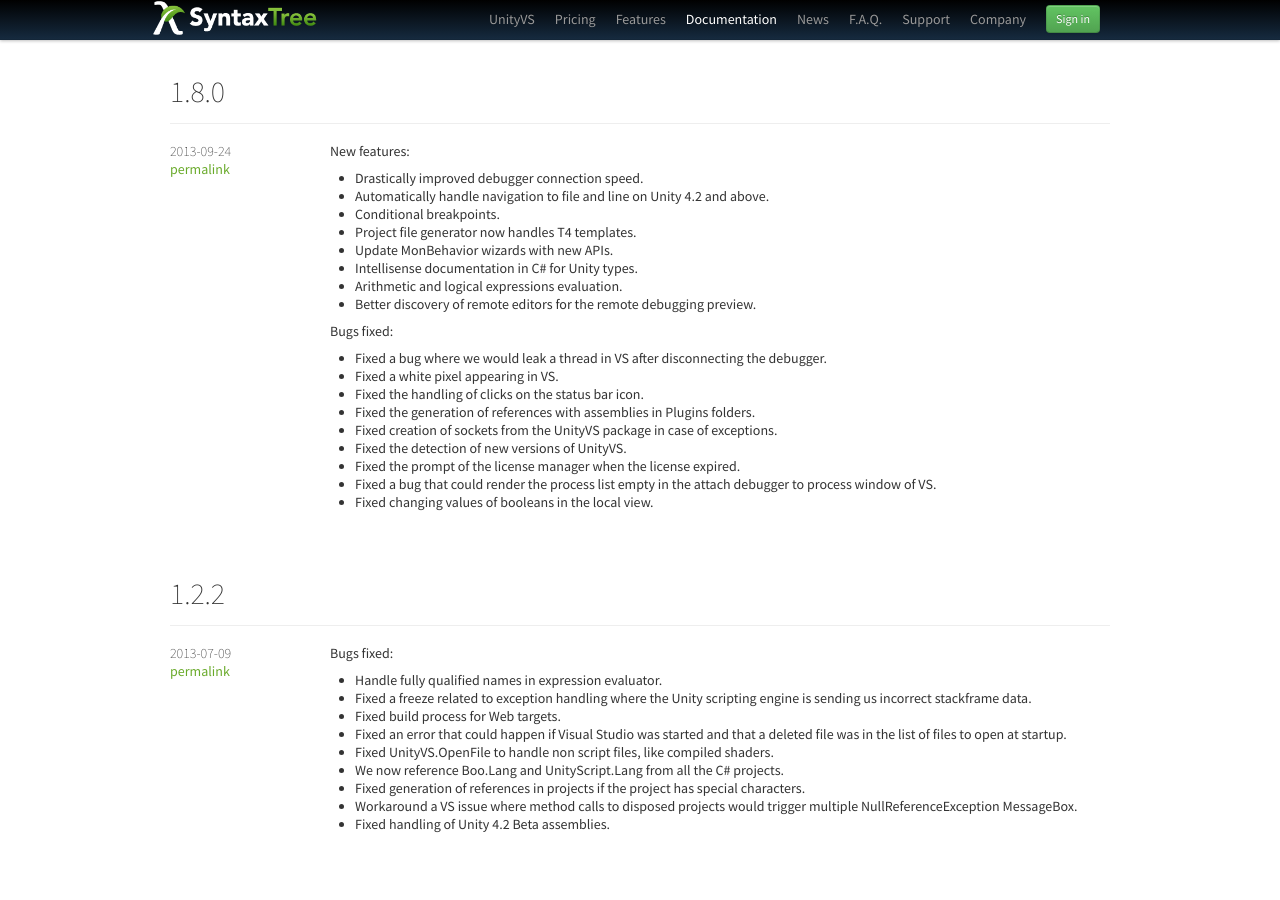
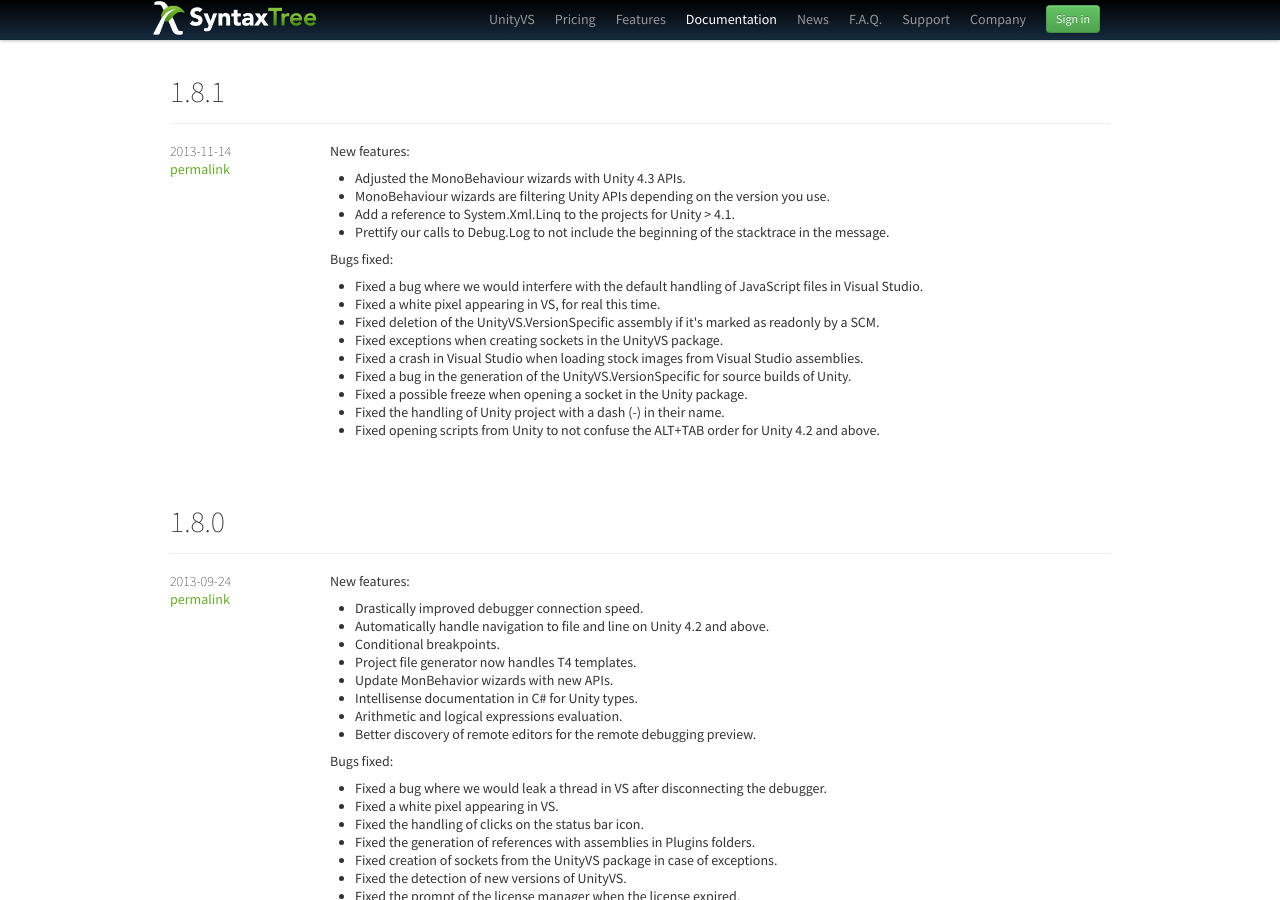
Before and after one commit to syntaxtree/unityvs.com, a Jekyll site: the page built from documentation/changelog/index.html, in a window 1280 px wide and 900 px high. Built offline with Jekyll 4.4.1, drawn with Linux system fonts in a browser that asks for light colours; comment, search, counter and statistics services are not loaded.

Commit message:
1.8.1 changelog

```diff
--- a/documentation/changelog/index.html
+++ b/documentation/changelog/index.html
@@ -4,6 +4,38 @@
 active: documentation
 ---
 <div class="container">
+
+  <div class="page-header">
+    <a name="1.8.1"></a>
+    <h1>1.8.1</h1>
+  </div>
+  <div class="row">
+    <div class="span2">
+      <h4>2013-11-14</h4>
+      <p><a href="/documentation/changelog/#1.8.1">permalink</a></p>
+    </div>
+    <div class="span10 categorized">
+      <p>New features:</p>
+      <ul>
+        <li>Adjusted the MonoBehaviour wizards with Unity 4.3 APIs.</li>
+        <li>MonoBehaviour wizards are filtering Unity APIs depending on the version you use.</li>
+        <li>Add a reference to System.Xml.Linq to the projects for Unity > 4.1.</li>
+        <li>Prettify our calls to Debug.Log to not include the beginning of the stacktrace in the message.</li>
+      </ul>
+      <p>Bugs fixed:</p>
+      <ul>
+        <li>Fixed a bug where we would interfere with the default handling of JavaScript files in Visual Studio.</li>
+        <li>Fixed a white pixel appearing in VS, for real this time.</li>
+        <li>Fixed deletion of the UnityVS.VersionSpecific assembly if it's marked as readonly by a SCM.</li>
+        <li>Fixed exceptions when creating sockets in the UnityVS package.</li>
+        <li>Fixed a crash in Visual Studio when loading stock images from Visual Studio assemblies.</li>
+        <li>Fixed a bug in the generation of the UnityVS.VersionSpecific for source builds of Unity.</li>
+        <li>Fixed a possible freeze when opening a socket in the Unity package.</li>
+        <li>Fixed the handling of Unity project with a dash (-) in their name.</li>
+        <li>Fixed opening scripts from Unity to not confuse the ALT+TAB order for Unity 4.2 and above.</li>
+      </ul>
+    </div>
+  </div>
 
   <div class="page-header">
     <a name="1.8.0"></a>
```
